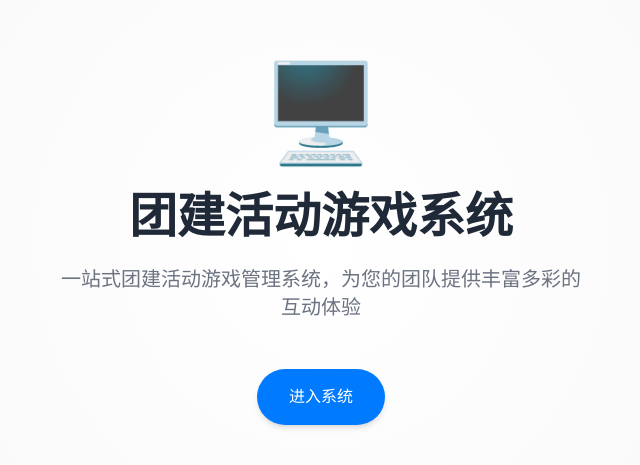
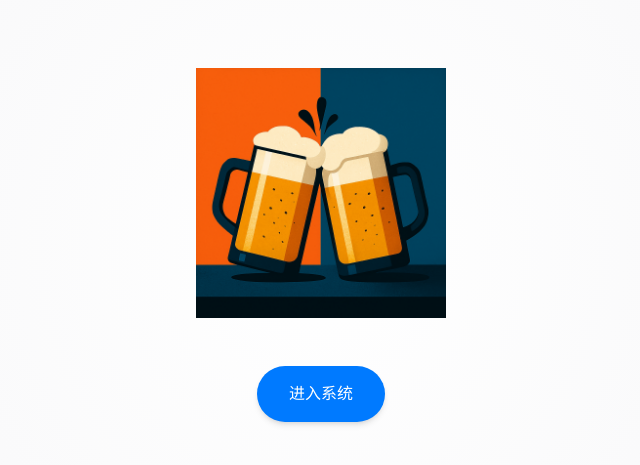
Before and after one commit to badjasonbourne/outing, a Next.js app: page / in a window 1280 px wide. Shown: the part 155-620 px from the top of the page, without its empty margins (319-959 px from the left). Built offline with nearby package versions, Linux system fonts and the light colour scheme.

Commit message:
加入图片

```diff
--- a/src/app/page.tsx
+++ b/src/app/page.tsx
@@ -12,35 +12,20 @@ export default function Home() {
         backgroundImage: 'radial-gradient(circle at center, #ffffff 0%, #f5f5f7 100%)',
       }}
     >
-      {/* Logo与动画 */}
+
+      {/* 轮换图片 */}
       <motion.div
-        initial={{ opacity: 0, y: -20 }}
-        animate={{ opacity: 1, y: 0 }}
-        transition={{ duration: 0.8 }}
-        className="mb-8"
-      >
-        <span className="text-8xl">🖥️</span>
-      </motion.div>
-
-      {/* 主标题 */}
-      <motion.h1
         initial={{ opacity: 0 }}
         animate={{ opacity: 1 }}
         transition={{ duration: 0.8, delay: 0.3 }}
-        className="text-4xl md:text-5xl font-semibold mb-6 text-gray-800 text-center"
+        className="mb-12"
       >
-        团建活动游戏系统
-      </motion.h1>
-
-      {/* 副标题 */}
-      <motion.p
-        initial={{ opacity: 0 }}
-        animate={{ opacity: 1 }}
-        transition={{ duration: 0.8, delay: 0.5 }}
-        className="text-lg md:text-xl text-gray-500 mb-12 text-center max-w-xl px-6"
-      >
-        一站式团建活动游戏管理系统，为您的团队提供丰富多彩的互动体验
-      </motion.p>
+        <img
+          src="/images/beer.png"
+          alt="Beer"
+          className="max-w-[200px] md:max-w-[250px]"
+        />
+      </motion.div>
 
       {/* 开始按钮 */}
       <motion.div
```
Also changed, not shown: public/images/beer.png, 1 other file (tests, documents, lock files or other folders).
